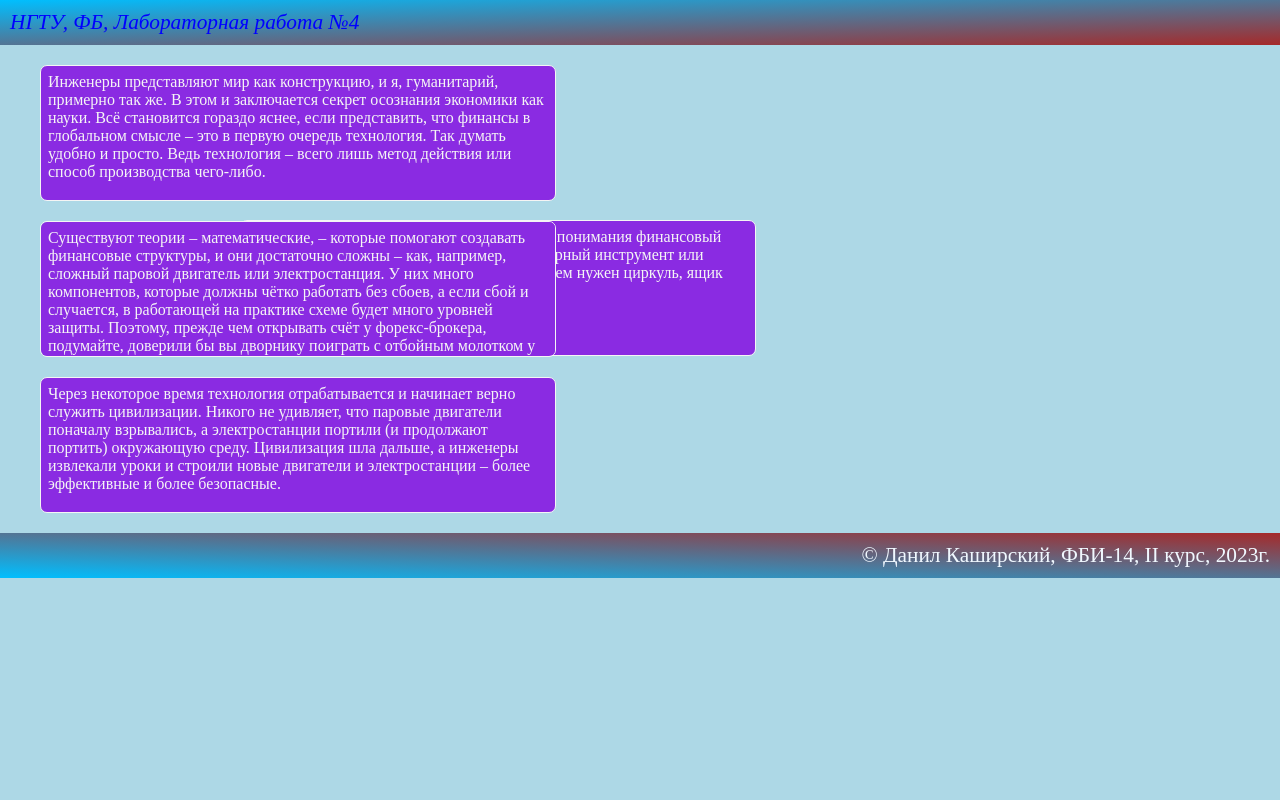
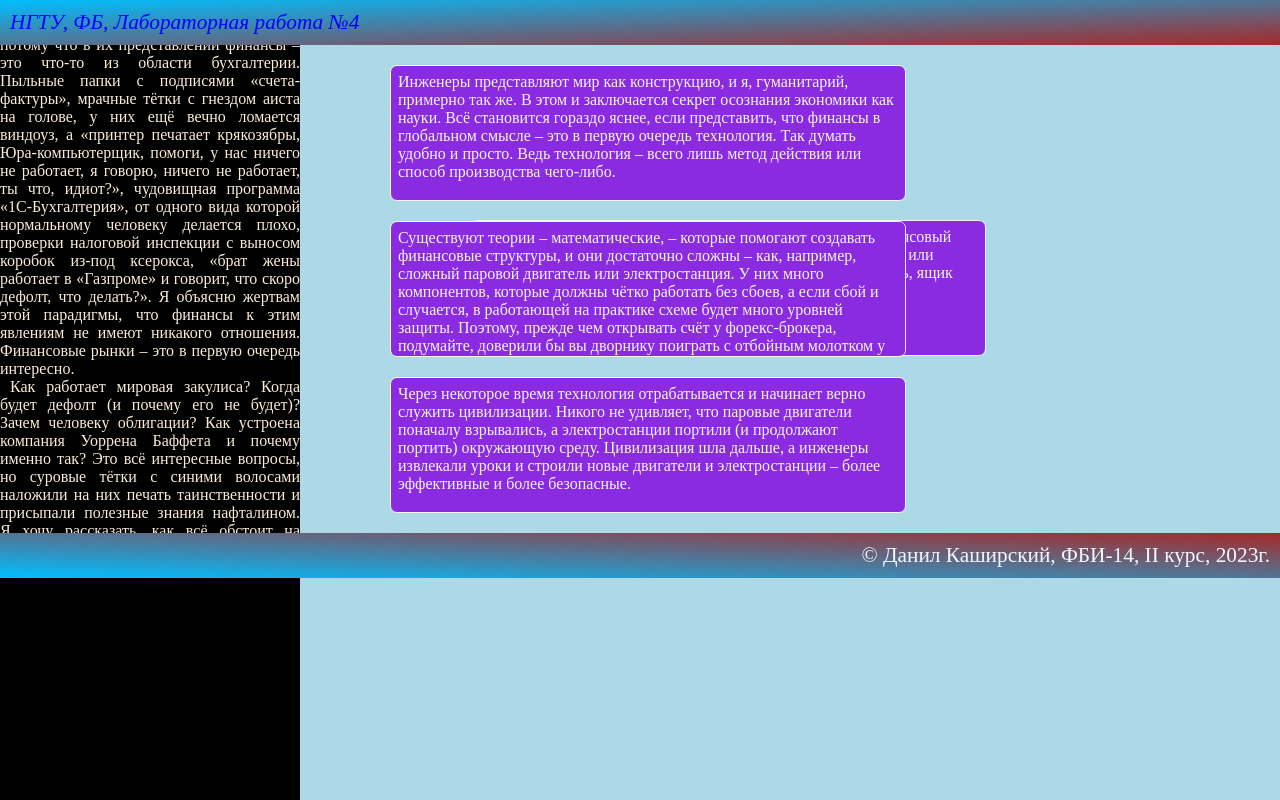
Before and after one commit to Kashiraaa/wed_prog_lab_one, a plain HTML site: page lab4.html in a window 1280 px wide. Drawn offline with Linux system fonts and the light colour scheme.

Commit message:
Боковая панель

```diff
--- a/lab4.html
+++ b/lab4.html
@@ -8,7 +8,7 @@
     <title>Каширский Данил Сергеевич. Лабораторная работа №4</title>
     <link rel="stylesheet" href="main.css">
     <style>
-        div {
+        main div {
             background-color: blueviolet;
             margin: 20px;
             border: 1px solid;
@@ -20,20 +20,54 @@
             overflow-x: hidden;
             position: relative;
             z-index: 2;
+            left: 350px;
         }
 
         .second {
             z-index: 1;
             top: 200px;
-            left: 220px;
+            left: 450px;
             position: fixed;
         }
 
         .second:hover {
             z-index: 3;
         }
+
+        aside {
+            position: absolute;
+            width: 300px;
+            left: 0px;
+            background: black;
+            z-index: -1;
+            height: 100%;
+            overflow-y: auto;
+        }
+        aside div {
+            text-align: justify;
+            color: antiquewhite ;
+            text-indent: 10px;
+        }
     </style>
 </head>
+
+<aside>
+    <div>
+        Люди без экономического образования зачастую не понимают базовых вещей, потому что в их представлении финансы – это что-то из области бухгалтерии.
+        Пыльные папки с подписями «счета-фактуры», мрачные тётки с гнездом аиста на голове, у них ещё вечно ломается виндоуз,
+        а «принтер печатает крякозябры, Юра-компьютерщик, помоги, у нас ничего не работает, я говорю, ничего не работает, ты что, идиот?»,
+        чудовищная программа «1С-Бухгалтерия», от одного вида которой нормальному человеку делается плохо, проверки налоговой инспекции с выносом коробок из-под ксерокса,
+        «брат жены работает в «Газпроме» и говорит, что скоро дефолт, что делать?». Я объясню жертвам этой парадигмы, что финансы к этим явлениям не имеют никакого отношения.
+        Финансовые рынки – это в первую очередь интересно.
+    </div>
+
+    <div>
+        Как работает мировая закулиса? Когда будет дефолт (и почему его не будет)?
+        Зачем человеку облигации? Как устроена компания Уоррена Баффета и почему именно так?
+        Это всё интересные вопросы, но суровые тётки с синими волосами наложили на них печать таинственности и присыпали полезные знания нафталином.
+        Я хочу рассказать, как всё обстоит на самом деле. У меня есть чит-коды.
+    </div>
+</aside>
 
 <body>
 
```
